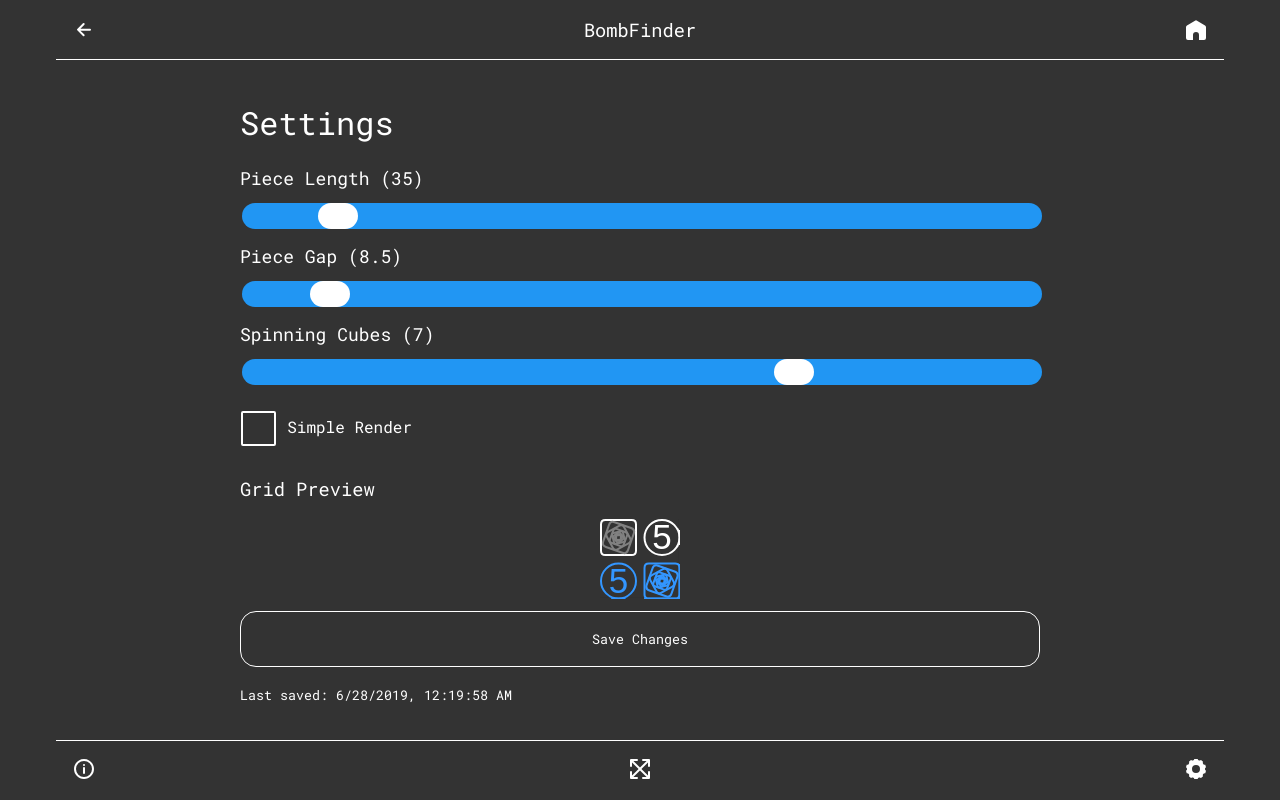
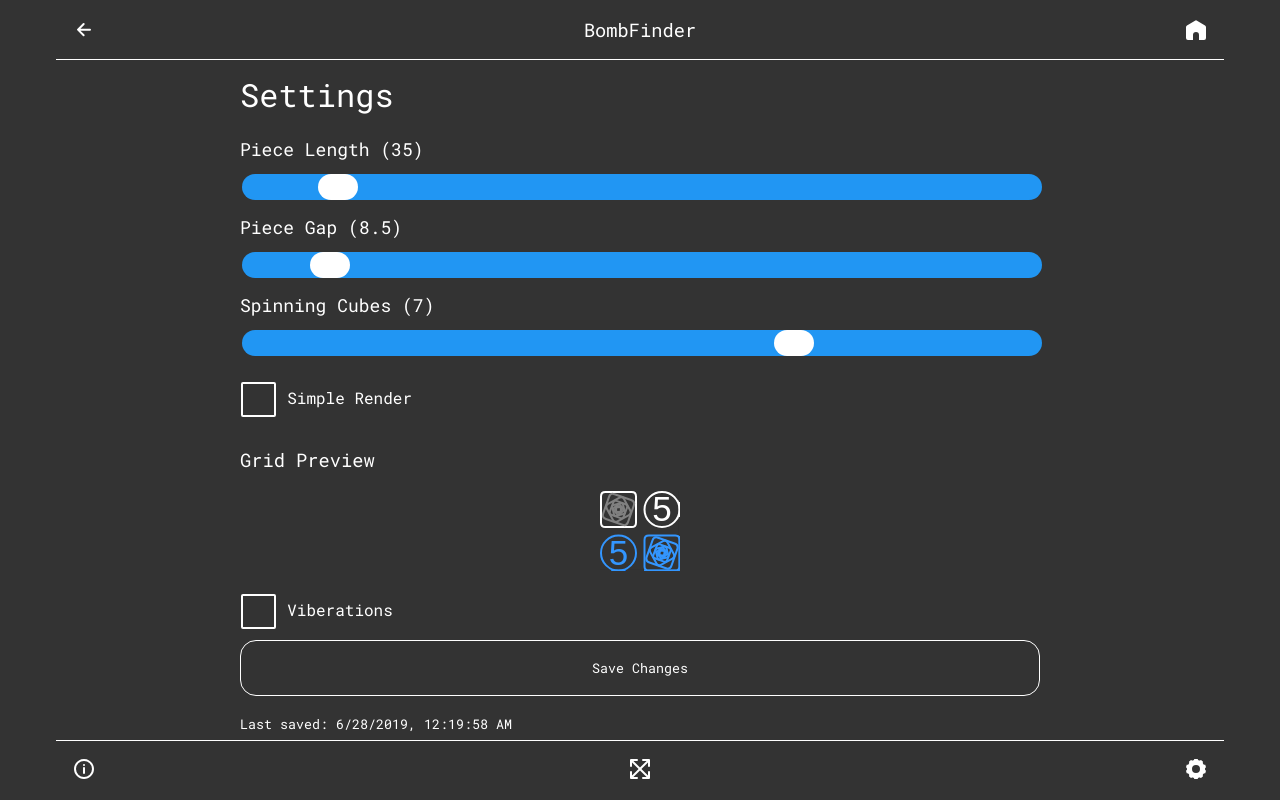
Before and after one commit to AlecDivito/bomb-finder, a React (Create React App) app: page /settings in a window 1280 px wide. Built offline with nearby package versions, Linux system fonts and the light colour scheme; a web font is replaced by a local one.

Commit message:
removed console logs and small bug fixes

```diff
--- a/src/components/Dropdown.css
+++ b/src/components/Dropdown.css
@@ -16,7 +16,7 @@
     appearance: none;
     flex: 1;
     cursor: pointer;
-    padding: 1rem;
+    padding: 12px;
     border: 1px solid #FFF;
     border-radius: 16px;
     background-color: inherit;
--- a/src/logic/BombFinder.ts
+++ b/src/logic/BombFinder.ts
@@ -1,4 +1,4 @@
-import { Cell, CellState, CellValue, Visibility, isVisible, isBomb, isMarkable } from "../models/GameBoardTypes";
+import { Cell, CellState, CellValue, Visibility, isVisible, isBomb, isMarkable, isMarked } from "../models/GameBoardTypes";
 import { SimpleEventState } from "../models/EventTypes";
 import InSquare from "../util/InSquare";
 import { Point2d, InputMode } from "../models/GameTypes";
@@ -231,7 +231,7 @@ export default class BombFinder {
         const visited: number[] = [index];
         while (neighbors.length > 0) {
             const i = neighbors.pop()!;
-            if (this.grid[i].value === 0) {
+            if (this.grid[i].value === 0 && !isMarked(this.grid[i])) {
                 const newNeighbors = this.getNeighbors(i);
                 newNeighbors.forEach((newIndex) => {
                     if (!neighbors.includes(newIndex) && !visited.includes(newIndex)) {
@@ -255,6 +255,9 @@ export default class BombFinder {
     }
 
     private setCellVisibility(index: number) {
+        if (isMarked(this.grid[index])) {
+            return;
+        }
         if (this.grid[index].value === null || this.grid[index].value === 0) {
             this.grid[index].visibility = Visibility.VISIBLE;
             return;
--- a/src/logic/MetaDataStorage.ts
+++ b/src/logic/MetaDataStorage.ts
@@ -255,7 +255,6 @@ export class Query {
     }
 
     private async connection(tableName: string, version?: number) {
-        console.log(tableName);
         const request = await window.indexedDB.open(window.location.hostname, version);
         return new Promise((resolve, reject) => {
             request.onerror = (event) => {
--- a/src/models/GameBoardTypes.ts
+++ b/src/models/GameBoardTypes.ts
@@ -10,6 +10,9 @@ export const isVisible = (v: Visibility) =>
 
 export const isMarkable = (v: Visibility) =>
     v === Visibility.MARKED || v === Visibility.INVISIBLE;
+
+export const isMarked = (cell: Cell) =>
+    cell.visibility === Visibility.MARKED;
 
 export enum CellState {
     BOMB,  // cell is a bomb
--- a/src/models/Games.ts
+++ b/src/models/Games.ts
@@ -157,6 +157,9 @@ export default class Games implements IGames, IDBTable {
         }
         let game = games[0];
         for (let i = 1; i < games.length; i++) {
+            if (!game.updatedAt || games[i].updatedAt) {
+                continue;
+            }
             if (game.updatedAt.getTime() < games[i].updatedAt.getTime()) {
                 game = games[i];
             }
--- a/src/models/Preferences.ts
+++ b/src/models/Preferences.ts
@@ -8,6 +8,7 @@ export interface IPreferences {
     spinningCubes: number;   // slider
     simpleRender: boolean;   // checkbox
     // fullScreen: boolean; // checkbox, don't save
+    vibration: boolean;
     timestamp: Date;
 }
 
@@ -32,6 +33,9 @@ export default class Preferences implements IPreferences, IDBTable {
     public simpleRender: boolean = false;
 
     @Field("settings")
+    public vibration: boolean = false;
+
+    @Field("settings")
     public timestamp: Date = new Date();
 
     static async GetPreferences(): Promise<IPreferences> {
--- a/src/pages/home.tsx
+++ b/src/pages/home.tsx
@@ -31,14 +31,11 @@ export default class Home extends Component<{}, State> {
         } else {
             this.setState({ loading: false });
         }
-        console.log("Listening for Install prompt");
         window.addEventListener('beforeinstallprompt', (e) => {
             // older browsers
             e.preventDefault();
-            console.log("Install Prompt fired");
             this.installPrompt = e;
             // See if the app is already installed, in that case, do nothing
-            console.log(isInstalled());
             if (isInstalled()) {
                 return false;
             }
@@ -48,19 +45,16 @@ export default class Home extends Component<{}, State> {
     }
 
     installApp = async () => {
-        console.log('installing');
         if (!this.installPrompt) {
             return false;
         }
-        console.log('we have inialization');
         this.installPrompt.prompt();
         this.installPrompt.userChoice
             .then((outcome: any) => {
-                console.log(outcome);
-                if (outcome.outcome == 'accepted') {
-                    console.log("App Installed");
+                if (outcome.outcome === 'accepted') {
+                    // TODO: Post message (install successful)
                 } else {
-                    console.log("App not installed");
+                    // TODO: Post message (install unsuccessful)
                 }
                 // Remove the event reference
                 this.installPrompt = null;
--- a/src/pages/settings.tsx
+++ b/src/pages/settings.tsx
@@ -126,6 +126,11 @@ export default class Settings extends Component<{}, IPreferences> {
                         <canvas id="preview" width={dimensions} height={dimensions}/>
                     </div>
 
+                    <CheckBox text="Viberations"
+                        name="vibration"
+                        checked={this.state.vibration}
+                        onChange={this.handleChange} />
+
                     <Button type="submit" text="Save Changes"/>
                 </form>
                 <p>
```
